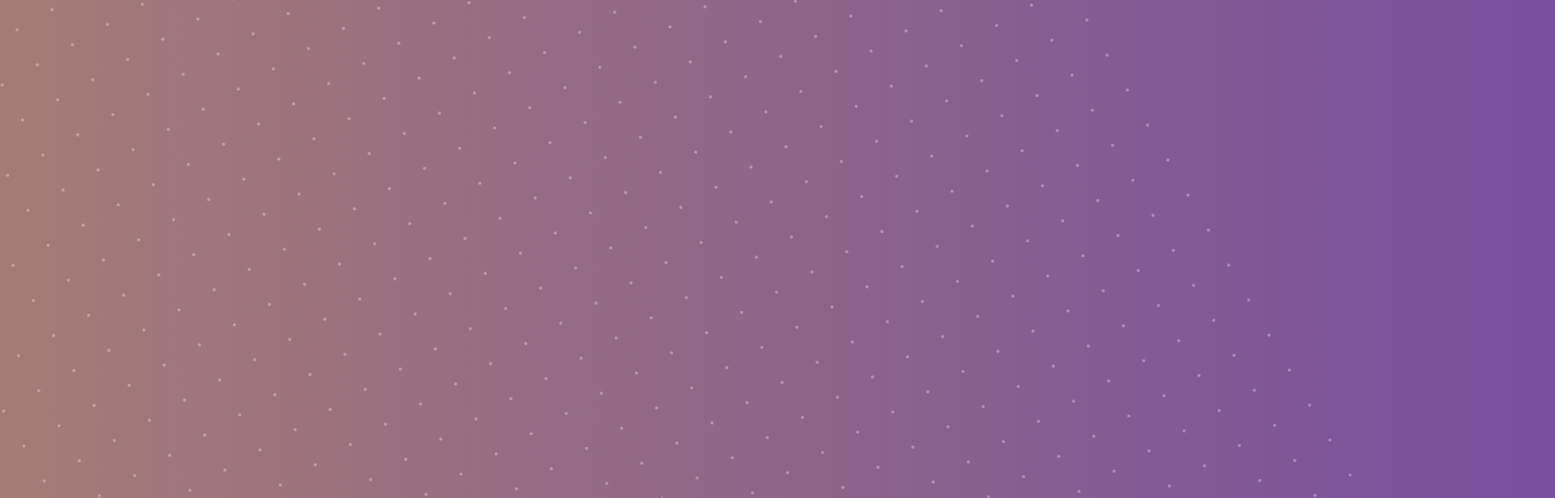
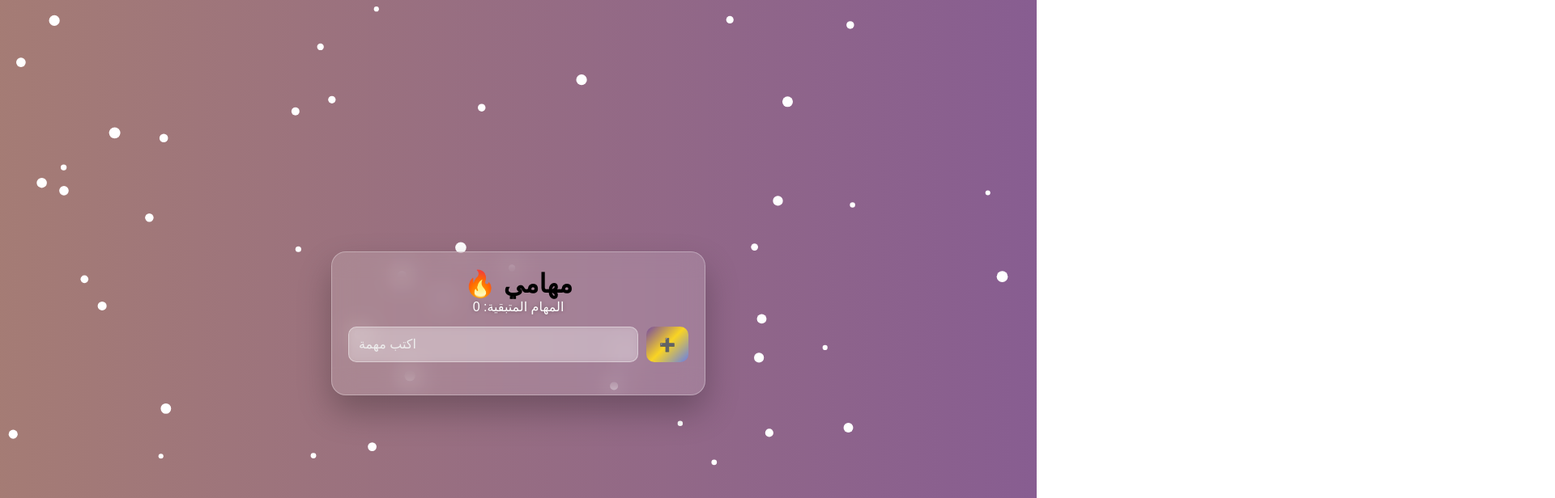
Before and after one commit to Arfat751/todo-app, a plain HTML site: page index.html in a window 1280 px wide. Shown: the top 616 px of the page at 81% size, 1920 px wide, since content can reach past the window. Drawn offline with Linux system fonts and the light colour scheme.

Commit message:
index.html

```diff
--- a/index.html
+++ b/index.html
@@ -1,5 +1,10 @@
+<!DOCTYPE html>
+<html lang="ar">
+<head>
+<meta charset="UTF-8">
+<title>Todo App</title>
+
 <style>
-/* خلفية متحركة مع ألوان البنفسجي، الذهبي، النيلي */
 body {
   margin: 0;
   min-height: 100vh;
@@ -20,41 +25,22 @@ body {
   100% {background-position: 0% 50%;}
 }
 
-/* أزهار بيضاء متناثرة */
-body::before {
-  content: "";
-  position: absolute;
-  width: 200%;
-  height: 200%;
-  top: -50%;
-  left: -50%;
-  background-image: radial-gradient(circle, white 2px, transparent 2px);
-  background-size: 50px 50px;
-  animation: flowerMove 30s linear infinite;
-  opacity: 0.3;
-  pointer-events: none;
-}
-
-@keyframes flowerMove {
-  0% {transform: translate(0, 0) rotate(0deg);}
-  50% {transform: translate(100px, 50px) rotate(180deg);}
-  100% {transform: translate(0, 0) rotate(360deg);}
-}
-
-/* صندوق التطبيق */
+/* صندوق التطبيق شفاف بزجاج */
 .app {
   position: relative;
-  background: rgba(255,255,255,0.95);
+  background: rgba(255, 255, 255, 0.15);
+  backdrop-filter: blur(15px);
+  -webkit-backdrop-filter: blur(15px);
+  border-radius: 18px;
+  box-shadow: 0 20px 40px rgba(0,0,0,0.25);
   width: 95%;
   max-width: 420px;
   padding: 20px;
-  border-radius: 18px;
-  box-shadow: 0 20px 40px rgba(0,0,0,0.25);
   animation: pop 0.6s ease;
   z-index: 1;
+  border: 1px solid rgba(255, 255, 255, 0.3);
 }
 
-/* باقي التنسيقات كما هي */
 @keyframes pop {
   from {transform: scale(0.9); opacity: 0;}
   to {transform: scale(1); opacity: 1;}
@@ -67,8 +53,9 @@ h1 {
 
 .counter {
   text-align: center;
-  color: #555;
+  color: #fff;
   margin-bottom: 15px;
+  text-shadow: 0 0 5px rgba(0,0,0,0.3);
 }
 
 .input-box {
@@ -80,8 +67,16 @@ input {
   flex: 1;
   padding: 12px;
   border-radius: 10px;
-  border: 1px solid #ccc;
+  border: 1px solid rgba(255,255,255,0.4);
   font-size: 16px;
+  background: rgba(255,255,255,0.25);
+  color: #fff;
+  backdrop-filter: blur(5px);
+  -webkit-backdrop-filter: blur(5px);
+}
+
+input::placeholder {
+  color: #eee;
 }
 
 .add-btn {
@@ -107,7 +102,7 @@ ul {
 }
 
 li {
-  background: #f3f3f3;
+  background: rgba(255,255,255,0.25);
   padding: 10px;
   border-radius: 12px;
   margin-bottom: 10px;
@@ -115,6 +110,9 @@ li {
   justify-content: space-between;
   align-items: center;
   animation: slideIn 0.3s ease;
+  backdrop-filter: blur(5px);
+  -webkit-backdrop-filter: blur(5px);
+  color: #fff;
 }
 
 @keyframes slideIn {
@@ -129,7 +127,7 @@ li {
 
 li.done .task-text {
   text-decoration: line-through;
-  color: #888;
+  color: #ccc;
 }
 
 .actions {
@@ -155,4 +153,155 @@ li.done .task-text {
 .delete-btn {
   background: #ff5252;
 }
+
+/* Canvas الزهور */
+#flowerCanvas {
+  position: fixed;
+  top: 0;
+  left: 0;
+  z-index: 0; /* خلف التطبيق */
+}
 </style>
+</head>
+
+<body>
+
+<canvas id="flowerCanvas"></canvas>
+
+<div class="app">
+  <h1>🔥 مهامي</h1>
+  <div class="counter" id="counter"></div>
+
+  <div class="input-box">
+    <input type="text" id="taskInput" placeholder="اكتب مهمة">
+    <button class="add-btn" id="addTask">➕</button>
+  </div>
+
+  <ul id="taskList"></ul>
+</div>
+
+<script>
+// المهام
+const input = document.getElementById("taskInput");
+const button = document.getElementById("addTask");
+const list = document.getElementById("taskList");
+const counter = document.getElementById("counter");
+
+let tasks = JSON.parse(localStorage.getItem("tasks")) || [];
+
+function saveTasks() {
+  localStorage.setItem("tasks", JSON.stringify(tasks));
+}
+
+function updateCounter() {
+  const remaining = tasks.filter(t => !t.done).length;
+  counter.textContent = `المهام المتبقية: ${remaining}`;
+}
+
+function renderTasks() {
+  list.innerHTML = "";
+
+  tasks.forEach((task, index) => {
+    const li = document.createElement("li");
+    if (task.done) li.classList.add("done");
+
+    const span = document.createElement("span");
+    span.className = "task-text";
+    span.textContent = task.text;
+
+    const actions = document.createElement("div");
+    actions.className = "actions";
+
+    const doneBtn = document.createElement("button");
+    doneBtn.className = "done-btn";
+    doneBtn.textContent = "✔";
+    doneBtn.onclick = () => {
+      task.done = !task.done;
+      saveTasks();
+      renderTasks();
+    };
+
+    const deleteBtn = document.createElement("button");
+    deleteBtn.className = "delete-btn";
+    deleteBtn.textContent = "✖";
+    deleteBtn.onclick = () => {
+      tasks.splice(index, 1);
+      saveTasks();
+      renderTasks();
+    };
+
+    actions.appendChild(doneBtn);
+    actions.appendChild(deleteBtn);
+
+    li.appendChild(span);
+    li.appendChild(actions);
+    list.appendChild(li);
+  });
+
+  updateCounter();
+}
+
+function addTask() {
+  const text = input.value.trim();
+  if (!text) return;
+
+  tasks.push({ text, done: false });
+  saveTasks();
+  input.value = "";
+  renderTasks();
+}
+
+button.addEventListener("click", addTask);
+input.addEventListener("keydown", e => {
+  if (e.key === "Enter") addTask();
+});
+
+renderTasks();
+
+// ---------- الزهور المتحركة ----------
+const canvas = document.getElementById("flowerCanvas");
+const ctx = canvas.getContext("2d");
+
+let width = canvas.width = window.innerWidth;
+let height = canvas.height = window.innerHeight;
+
+window.addEventListener("resize", () => {
+  width = canvas.width = window.innerWidth;
+  height = canvas.height = window.innerHeight;
+});
+
+// توليد الزهور
+const flowers = [];
+for (let i = 0; i < 60; i++) {
+  flowers.push({
+    x: Math.random() * width,
+    y: Math.random() * height,
+    size: 3 + Math.random() * 4,
+    speed: 0.2 + Math.random() * 0.5,
+    angle: Math.random() * Math.PI * 2
+  });
+}
+
+function drawFlowers() {
+  ctx.clearRect(0,0,width,height);
+  flowers.forEach(f => {
+    f.y -= f.speed;
+    f.x += Math.sin(f.angle) * 0.3;
+    f.angle += 0.01;
+    if (f.y < -10) f.y = height + 10;
+    if (f.x > width + 10) f.x = -10;
+    if (f.x < -10) f.x = width + 10;
+
+    ctx.beginPath();
+    ctx.fillStyle = "white";
+    ctx.arc(f.x, f.y, f.size, 0, Math.PI*2);
+    ctx.fill();
+  });
+  requestAnimationFrame(drawFlowers);
+}
+
+drawFlowers();
+</script>
+
+</body>
+</html>
```
